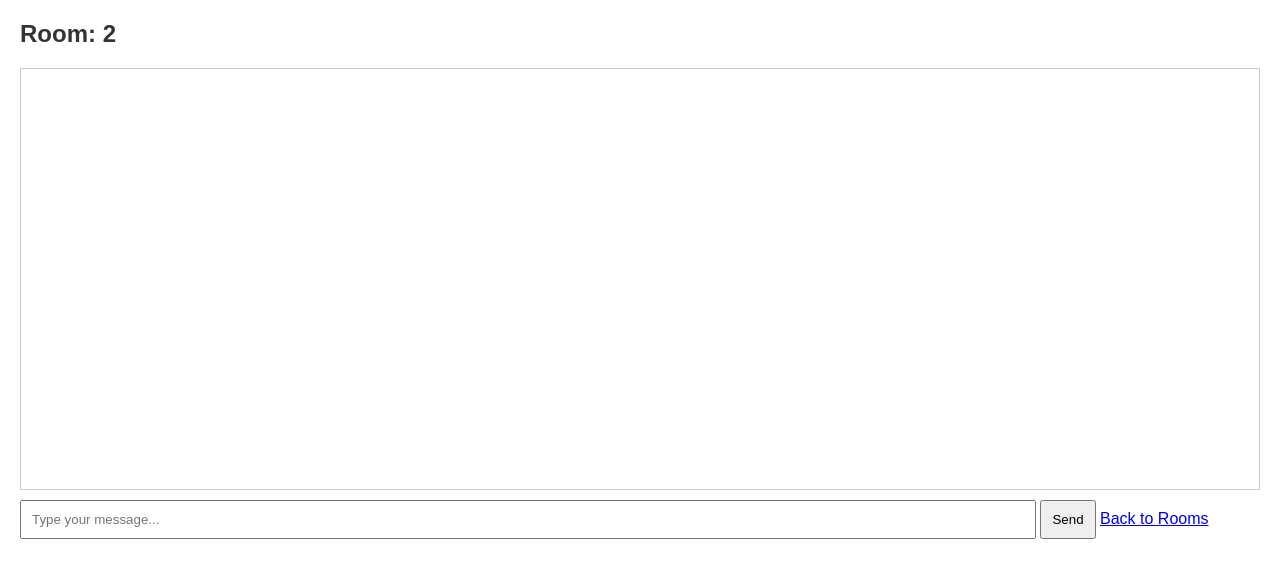
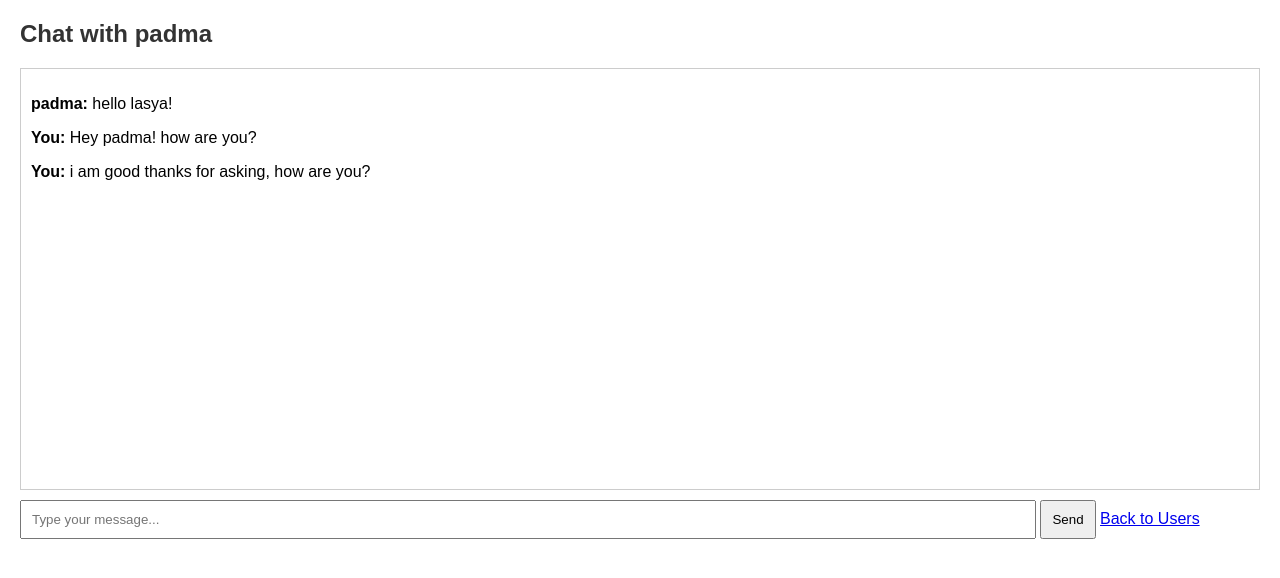
Before and after one commit to Lasyasoni07/examplerepo, a Flask app: page /chat/2 in a window 1280 px wide. Shown: the top 578 px of the page. Run offline with Flask 3, Linux system fonts and the light colour scheme; a user stored in the database is signed in; some libraries are stand-ins or nearby versions.

Commit message:
clearcodeofchatapi

```diff
--- a/app.py
+++ b/app.py
@@ -2,34 +2,43 @@ import eventlet
 eventlet.monkey_patch()
 
 from flask import Flask
-from flask_socketio import SocketIO
 from flask_login import LoginManager
 from models.models import db
+from socketio_instance import socketio
 
-app = Flask(__name__)
-app.config['SECRET_KEY'] = 'your_secret_key_here'
-app.config['SQLALCHEMY_DATABASE_URI'] = 'sqlite:///chatapi.db'
-app.config['SQLALCHEMY_TRACK_MODIFICATIONS'] = False
+def create_app():
+    app = Flask(__name__)
+    app.config['SECRET_KEY'] = 'your_secret_key_here'
+    app.config['SQLALCHEMY_DATABASE_URI'] = 'sqlite:///chatapi.db'
+    app.config['SQLALCHEMY_TRACK_MODIFICATIONS'] = False
 
-db.init_app(app)
-socketio = SocketIO(app, manage_session=True)
-login_manager = LoginManager()
-login_manager.login_view = 'auth.login'
-login_manager.init_app(app)
+    db.init_app(app)
+    socketio.init_app(app, manage_session=False)
 
-from controllers.auth_controller import auth as auth_blueprint
-from controllers.chat_controller import chat as chat_blueprint
+    login_manager = LoginManager()
+    login_manager.login_view = 'auth.login'
+    login_manager.init_app(app)
 
-app.register_blueprint(auth_blueprint)
-app.register_blueprint(chat_blueprint)
+    from models import models
+    @login_manager.user_loader
+    def load_user(user_id):
+        return models.User.query.get(int(user_id))
 
-from models import models
+    from flask_login import current_user
+    @app.context_processor
+    def inject_user():
+        return dict(current_user=current_user)
 
-@login_manager.user_loader
-def load_user(user_id):
-    return models.User.query.get(int(user_id))
+    from controllers.auth_controller import auth as auth_blueprint
+    from controllers.chat_controller import chat as chat_blueprint
+    app.register_blueprint(auth_blueprint)
+    app.register_blueprint(chat_blueprint)
+
+    return app
+
+app = create_app()
 
 if __name__ == '__main__':
     with app.app_context():
         db.create_all()
-    socketio.run(app, debug=True, use_reloader=False)
+    socketio.run(app, debug=True)
--- a/controllers/auth_controller.py
+++ b/controllers/auth_controller.py
@@ -16,7 +16,7 @@ def login():
 
         if user and check_password_hash(user.password, password):
             login_user(user, remember=remember)
-            return redirect(url_for('chat.chat_rooms'))
+            return redirect(url_for('chat.user_list'))
         else:
             flash('Invalid username or password.')
 
--- a/controllers/chat_controller.py
+++ b/controllers/chat_controller.py
@@ -1,60 +1,65 @@
-from flask import Blueprint, render_template, redirect, url_for
+from flask import Blueprint, render_template, request
 from flask_login import login_required, current_user
-from models.models import Message, db
+from models.models import Message, User, db
 from flask_socketio import emit, join_room, leave_room
+from socketio_instance import socketio
 
 chat = Blueprint('chat', __name__)
 
 @chat.route('/')
 @login_required
-def chat_rooms():
-    return render_template('index.html', username=current_user.username)
+def user_list():
+    users = User.query.filter(User.id != current_user.id).all()
+    return render_template('user_list.html', username=current_user.username, users=users)
 
-@chat.route('/chat/<room>')
+@chat.route('/chat/<int:recipient_id>')
 @login_required
-def chat_room(room):
-    messages = Message.query.filter_by(room=room).order_by(Message.timestamp).all()
-    return render_template('chat.html', username=current_user.username, room=room, messages=messages)
+def chat_with_user(recipient_id):
+    recipient = User.query.get_or_404(recipient_id)
+    messages = Message.query.filter(
+        ((Message.sender_id == current_user.id) & (Message.recipient_id == recipient.id)) |
+        ((Message.sender_id == recipient.id) & (Message.recipient_id == current_user.id))
+    ).order_by(Message.timestamp).all()
 
-from app import socketio
+    room = get_private_room(current_user.id, recipient.id)
 
-@socketio.on('join_room')
-def handle_join_room(data):
-    print(f"{data['username']} joining room {data['room']}")
-    join_room(data['room'])
-    emit('status', {
-        'msg': f"{data['username']} has joined the room."
-    }, room=data['room'])
+    return render_template('chat.html', username=current_user.username, recipient=recipient, room=room, messages=messages)
 
+def get_private_room(user1_id, user2_id):
+    return f'private_{min(user1_id, user2_id)}_{max(user1_id, user2_id)}'
 
-@socketio.on('send_message')
-def handle_send_message(data):
+@socketio.on('join_private_room')
+def handle_join_private_room(data):
+    room = data['room']
+    join_room(room)
+    print(f"User {data['username']} joined private room {room}")
+
+@socketio.on('send_private_message')
+def handle_send_private_message(data):
+    recipient_id = data['recipient_id']
+    room = data['room']
     try:
-        print(f"Received message data: {data}")
         if current_user.is_authenticated:
-            print(f"User authenticated: {current_user.username}")
             msg = Message(
-                room=data['room'],
-                user_id=current_user.id,
-                username=current_user.username,
+                sender_id=current_user.id,
+                recipient_id=recipient_id,
                 content=data['message']
             )
             db.session.add(msg)
             db.session.commit()
-            print("Message saved to database")
-            emit('receive_message', {
-                'username': data['username'],
+
+            emit('receive_private_message', {
+                'username': current_user.username,
                 'message': data['message']
-            }, room=data['room'])
-            print("Message emitted to room")
+            }, room=room)
+            print(f"Message from {current_user.username} to {recipient_id}: {data['message']}")
         else:
             print("User not authenticated")
     except Exception as e:
-        print(f"Error in handle_send_message: {e}")
+        print(f"Error in handle_send_private_message: {e}")
 
-@socketio.on('leave_room')
-def handle_leave_room(data):
-    leave_room(data['room'])
-    emit('status', {
-        'msg': f"{data['username']} has left the room."
-    }, room=data['room'])
+@socketio.on('leave_private_room')
+def handle_leave_private_room(data):
+    room = data['room']
+    leave_room(room)
+    print(f"User {data['username']} left private room {room}")
--- /dev/null
+++ b/socketio_instance.py
@@ -0,0 +1,3 @@
+from flask_socketio import SocketIO
+
+socketio = SocketIO()
--- a/templates/chat.html
+++ b/templates/chat.html
@@ -1,49 +1,49 @@
 {% extends 'base.html' %}
 
 {% block content %}
-<h2>Room: {{ room }}</h2>
+<h2>Chat with {{ recipient.username }}</h2>
 <div id="chat-window">
     <div id="output">
         {% for message in messages %}
-            <p><strong>{{ message.username }}:</strong> {{ message.content }}</p>
+            {% if message.sender_id == current_user.id %}
+                <p><strong>You:</strong> {{ message.content }}</p>
+            {% else %}
+                <p><strong>{{ recipient.username }}:</strong> {{ message.content }}</p>
+            {% endif %}
         {% endfor %}
     </div>
 </div>
 <input type="text" id="message" placeholder="Type your message..." autocomplete="off">
 <button id="send">Send</button>
-<a href="{{ url_for('chat.chat_rooms') }}">Back to Rooms</a>
+<a href="{{ url_for('chat.user_list') }}">Back to Users</a>
 <script type="text/javascript">
     var socket = io.connect('http://' + document.domain + ':' + location.port);
     var room = "{{ room }}";
     var username = "{{ username }}";
+    var recipientId = "{{ recipient.id }}";
 
     socket.on('connect', function() {
-    console.log('Connected to server, joining room:', room);
-    socket.emit('join_room', {'room': room, 'username': username});
+        socket.emit('join_private_room', {'room': room, 'username': username});
     });
 
     document.getElementById('send').onclick = function() {
         var message = document.getElementById('message').value;
         if (message) {
-        console.log('Sending message:', message);
-        socket.emit('send_message', {'room': room, 'message': message, 'username': username});
+            socket.emit('send_private_message', {
+                'room': room,
+                'message': message,
+                'username': username,
+                'recipient_id': recipientId
+            });
             document.getElementById('message').value = '';
         }
     };
 
-socket.on('receive_message', function(data) {
-    console.log('Received message:', data);
+    socket.on('receive_private_message', function(data) {
         var output = document.getElementById('output');
         output.innerHTML += '<p><strong>' + data.username + ':</strong> ' + data.message + '</p>';
-    // Auto-scroll to the bottom
         var chatWindow = document.getElementById('chat-window');
         chatWindow.scrollTop = chatWindow.scrollHeight;
     });
-
-socket.on('status', function(data) {
-    var output = document.getElementById('output');
-    output.innerHTML += '<p><em>' + data.msg + '</em></p>';
-});
-
 </script>
 {% endblock %}
```
Also changed, not shown: models/models.py (+10 -8 lines), templates/index.html (deleted, +0 -12 lines), templates/user_list.html (added, +12 -0 lines), instance/chatapi.db. Lines whose indentation alone changed are shown as unchanged.
